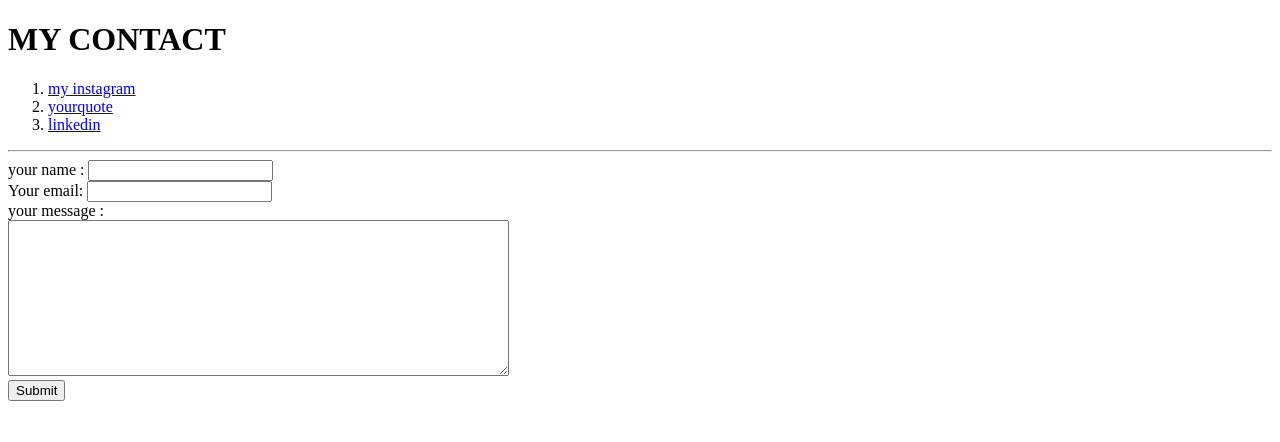
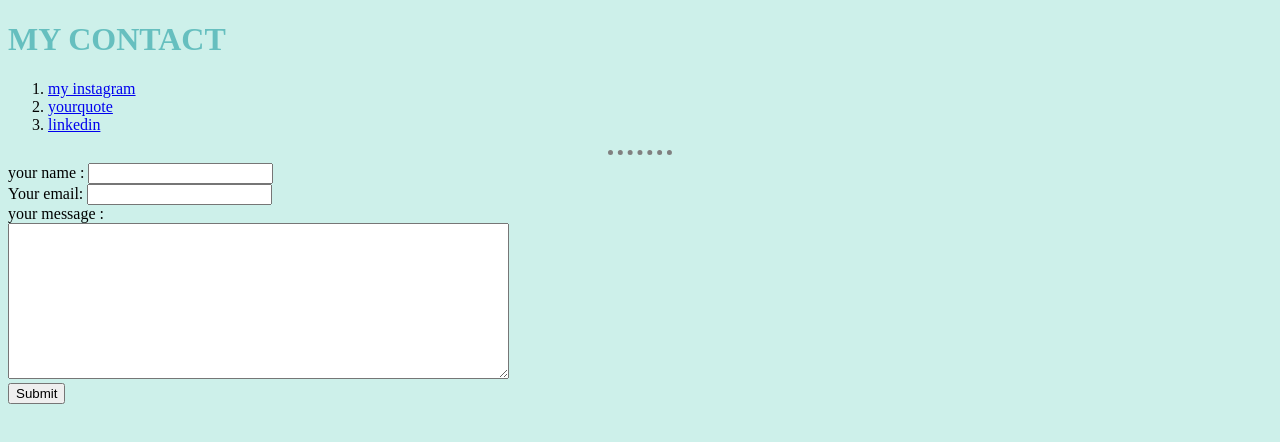
Before and after one commit to PRIGYA-GUPTA/cv, a plain HTML site: page contact.html in a window 1280 px wide. Drawn offline with Linux system fonts and the light colour scheme.

Commit message:
Update contact.html

```diff
--- a/contact.html
+++ b/contact.html
@@ -3,7 +3,7 @@
   <head>
     <meta charset="utf-8">
     <title>prigya's contact info </title>
-      <link rel="stylesheet" href="D:\web_development\css\style.css">
+      <link rel="stylesheet" href="stylesheet.css">
   </head>
   <body>
     <h1>MY CONTACT</h1>
```
